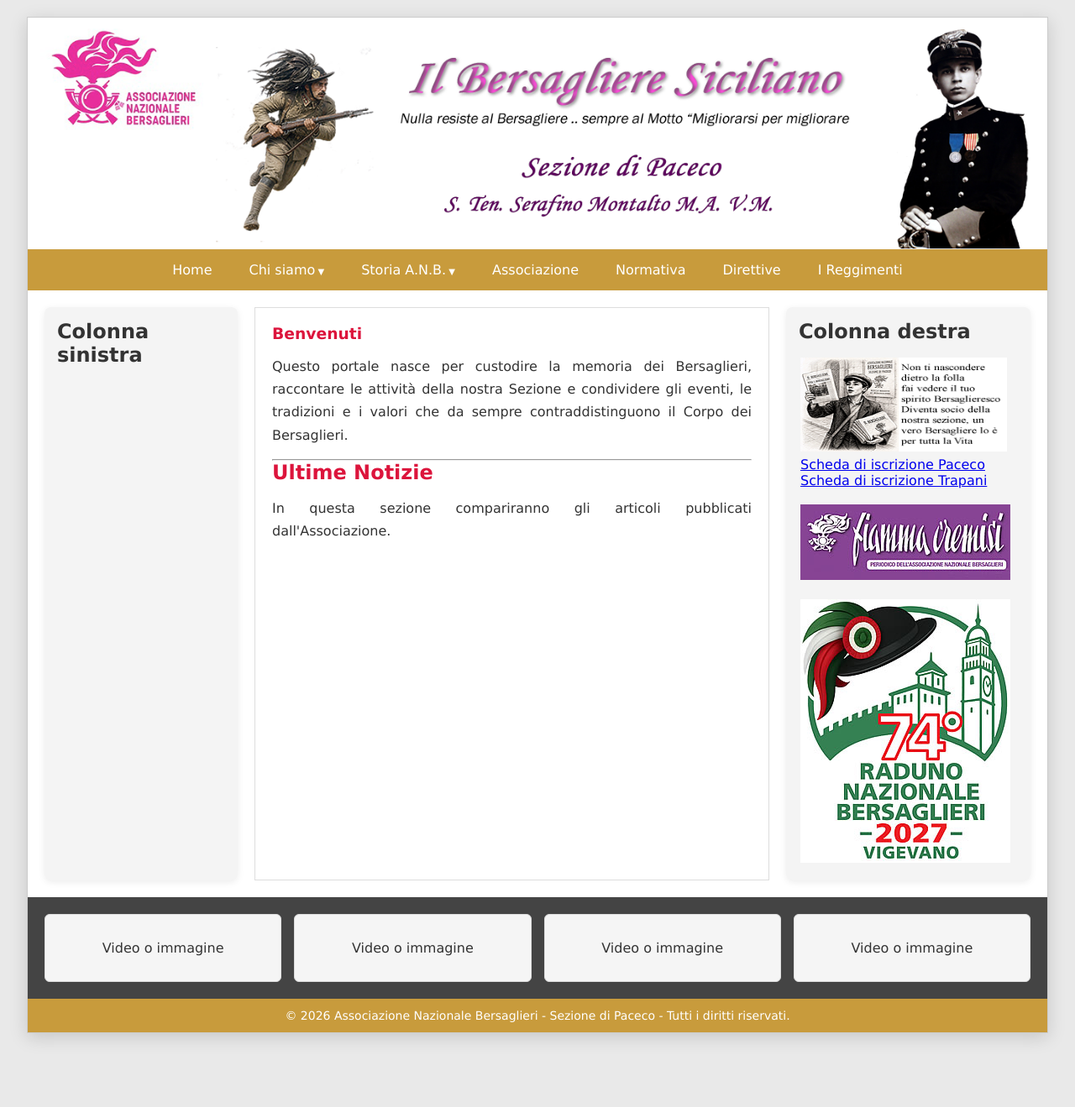
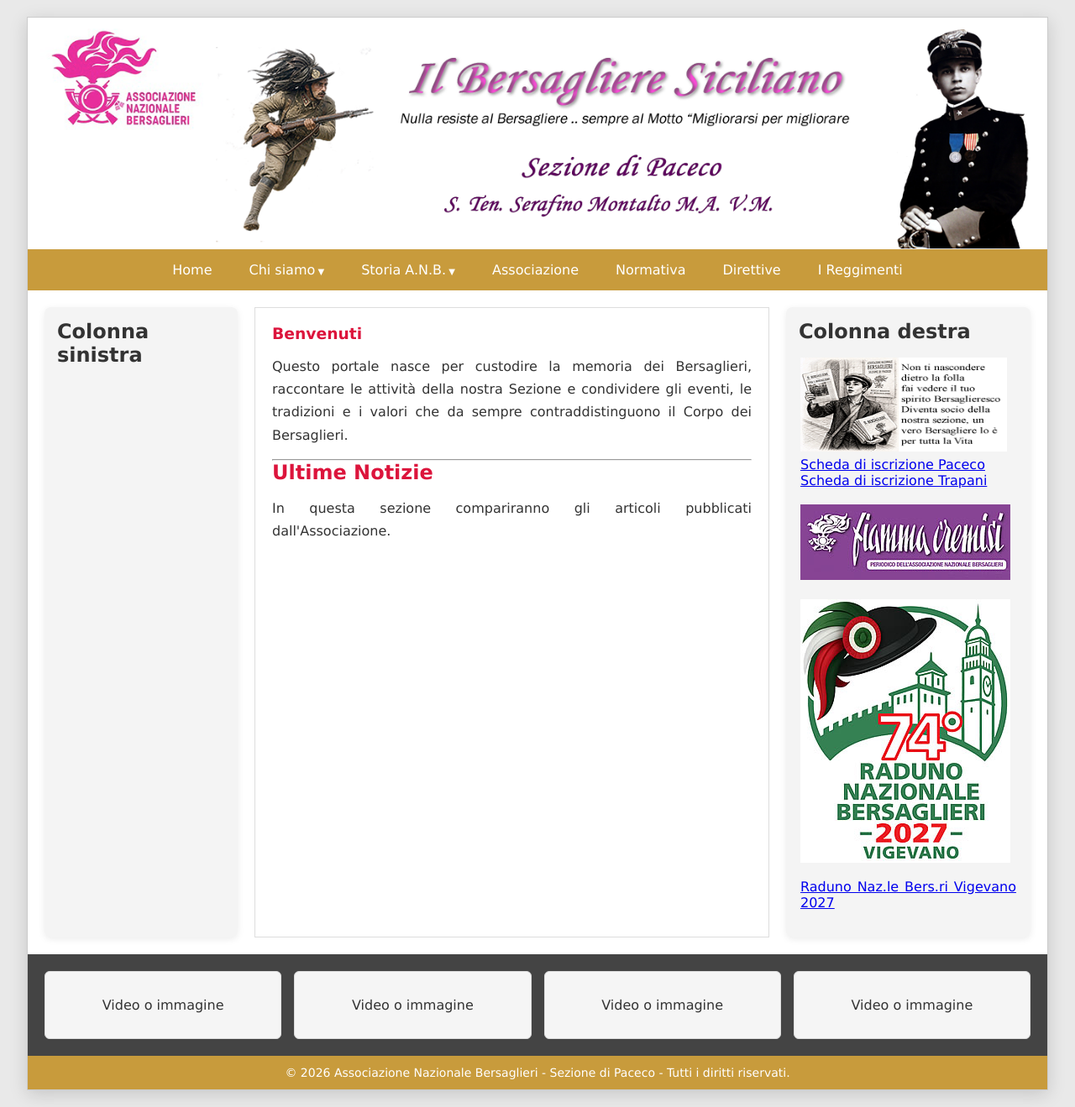
Before and after one commit to bersaglieripaceco/bersaglieripaceco.github.io, a Jekyll site: the page index.html, which Jekyll copies as it is, in a window 1280 px wide. Shown: the whole page at 84% size. Built offline with Jekyll 4.4.1, drawn with Linux system fonts in a browser that asks for light colours; before the commit the page ends 1251 px from its top, so only the background shows below that.

Commit message:
Add files via upload

```diff
--- a/index.html
+++ b/index.html
@@ -113,9 +113,10 @@
 
   </table>
 
-  <table width="261" border="0">
+  <p><table width="261" border="0">
    <tr>
-    <td><img src="Immagini/logo_vigevano_2027.jpg" width="250" height="314" alt="Logo Raduno Nazionale Bersaglieri Vigevano 2027" longdesc="https://www.radunobersaglieri2027.com"></td>
+    <td><p><img src="Immagini/logo_vigevano_2027.jpg" width="250" height="314" alt="Logo Raduno Nazionale Bersaglieri Vigevano 2027"></p>
+      <p><a href="https://www.radunobersaglieri2027.com" target="_blank">Raduno Naz.le Bers.ri Vigevano 2027</a> </p></td>
   </tr></p>
 
   </table>
```
